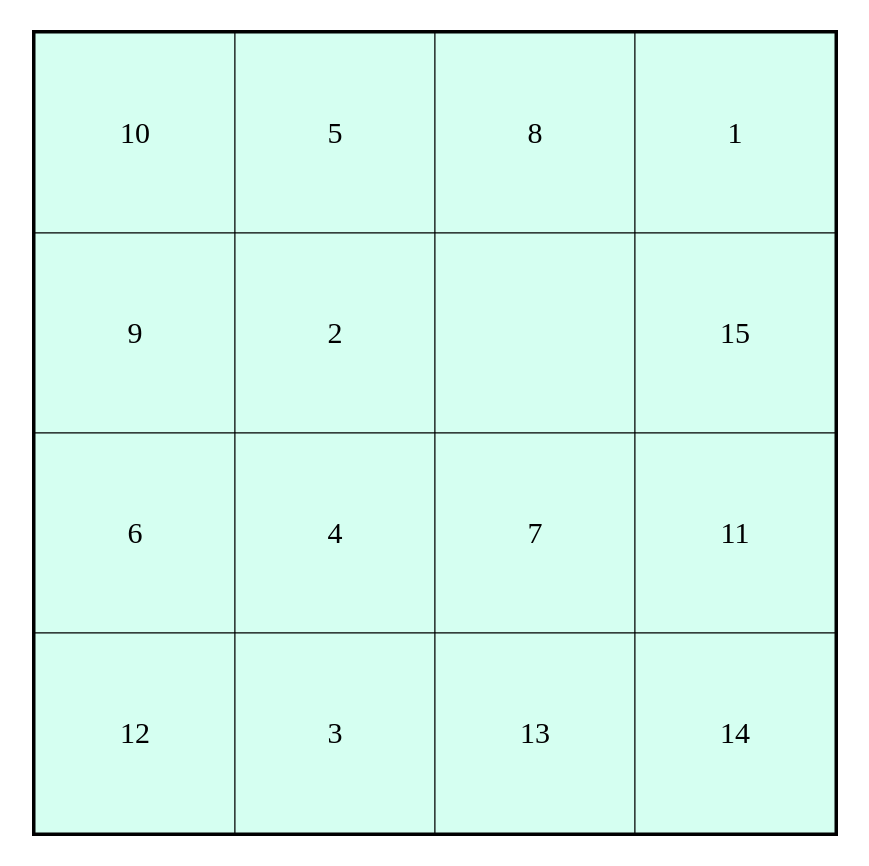
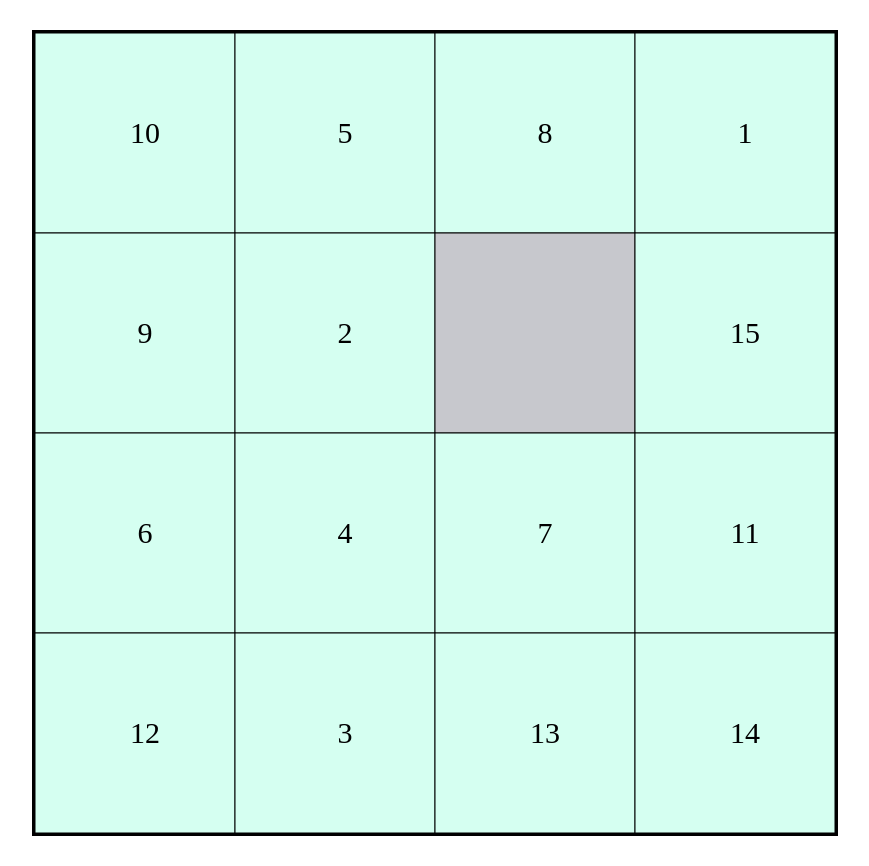
Before and after one commit to FlashWS/gameTag, a plain HTML site: page index.html in a window 1280 px wide. Shown: the whole page, without its empty margins (205-1074 px from the left). Drawn offline with Linux system fonts and the light colour scheme.

Commit message:
Рефакторинг

```diff
--- a/css/main.css
+++ b/css/main.css
@@ -111,6 +111,10 @@ textarea {
 .card-square{
     stroke: #000;
     fill: #d5fff1;
+}
+.card-square-empty{
+    stroke: #000;
+    fill: #c7c8cd;
 }
 .card-text{
     font-size: 30px;
--- a/js/main.js
+++ b/js/main.js
@@ -4,126 +4,116 @@
 
 "use strict";
 
-function Tag () {
+class Tag {
 
-  const defaultValues = [1, 2, 3, 4, 5, 6, 7, 8, 9, 10, 11, 12, 13, 14, 15, null];
-  let cards = [];
-  let steps = 0;
+  constructor () {
+    this.defaultValues = [1, 2, 3, 4, 5, 6, 7, 8, 9, 10, 11, 12, 13, 14, 15, null];
+    this.cards = [];
+    this.steps = 0;
+  }
 
-  const spoilGame = defaultValues => {
-    let randomValues = [...defaultValues];
+  getRandomizedValues () {
+    let randomValues = [...this.defaultValues];
     let x = 0;
     let y = 0;
 
-    randomValues.sort(() => Math.random() - 0.5);
+    this.cards = randomValues
+      .sort(() => Math.random() - 0.5)
+      .map((value) => {
+        if (x === 4) {
+          x = 0;
+          y++;
+        }
 
-    randomValues.forEach((item) => {
-      cards.push({
-        value: item,
-        x: x,
-        y: y
+        return {
+          value: value,
+          x: x++,
+          y: y
+        }
       });
+  };
 
-      x++;
+  drawGameField () {
 
-      if (x === 4) {
-        x = 0;
-        y++;
-      }
+    let gameField = document.getElementById('game');
+    const sizeField = 200;
+
+    gameField.innerHTML = '';
+
+    this.cards.forEach((item, i) => {
+      let g = `
+        <g data-id="${i}" class="card-group">
+            <rect
+              class="${(item.value) ? 'card-square' : 'card-square-empty'}"
+              x="${item.x * sizeField}"
+              y="${item.y * sizeField}"
+              width="${sizeField}"
+              height="${sizeField}">
+            </rect>
+            <text
+              class="card-text"
+              text-anchor="middle"
+              x="${item.x * sizeField + sizeField / 2 + 10 }"
+              y="${item.y * sizeField + sizeField / 2 + 10}">
+                ${(item.value) ? item.value : ''}
+            </text>
+        </g>
+      `;
+      gameField.innerHTML += g;
     });
 
-    drawGameField();
-  };
-
-  const drawGameField = () => {
-
-    let gameField = document.getElementById('game');
-    gameField.innerHTML = '';
-
-    cards.forEach((item, i) => {
-
-      let g = document.createElementNS('http://www.w3.org/2000/svg', 'g');
-      g.setAttribute('data-id', i);
-      g.setAttribute('class', 'card-group');
-
-      let cardSquare = document.createElementNS('http://www.w3.org/2000/svg', 'rect');
-      cardSquare.setAttribute('class', 'card-square');
-      cardSquare.setAttribute('x', item.x * 200);
-      cardSquare.setAttribute('y', item.y * 200);
-      cardSquare.setAttribute('width', 200);
-      cardSquare.setAttribute('height', 200);
-      g.appendChild(cardSquare);
-
-      let cardValue = document.createElementNS('http://www.w3.org/2000/svg', 'text');
-      cardValue.setAttribute('class', 'card-text');
-      cardValue.setAttribute('text-anchor', 'middle');
-      cardValue.setAttribute('x', item.x * 200 + 100);
-      cardValue.setAttribute('y', item.y * 200 + 110);
-      cardValue.textContent = item.value;
-      g.appendChild(cardValue);
-
-      gameField.appendChild(g);
-
-    });
-
-    checkWin();
-    eventClick();
-  };
-
-  const eventClick = () => {
     let cardElements = document.getElementsByClassName('card-group');
 
     for (let i = 0; i < cardElements.length; i++) {
-      cardElements[i].onclick = (e) => changeCard(e.currentTarget.dataset.id);
+      cardElements[i].onclick = (e) => this.changeCard(e.currentTarget.dataset.id);
     }
   };
 
-  const changeCard = id => {
-    let card = cards[id];
+  changeCard (id) {
+    let card = this.cards[id];
 
     if (card.value === null) {
-      soundPlay('error');
+      this.playSound('error');
       return
     }
 
-    let emptyCard = cards.filter((card) => card.value === null)[0];
+    let emptyCard = this.cards.filter((card) => card.value === null)[0];
 
     if ((Math.abs(card.x - emptyCard.x) + Math.abs(card.y - emptyCard.y)) === 1) {
       emptyCard.value = card.value;
       card.value = null;
-      steps++;
-      soundPlay('change');
-      drawGameField();
+      this.steps++;
+      this.playSound('change');
+      this.drawGameField();
+      this.checkWin();
     } else {
-      soundPlay('error');
+      this.playSound('error');
     }
   };
 
-  const soundPlay = name => {
+  playSound (name) {
     let audio = new Audio();
     audio.src = `media/${name}.mp3`;
     audio.autoplay = true;
   };
 
-  const checkWin = () => {
-    let resultValues = cards.map((card) => card.value);
+  checkWin () {
+    let resultValues = this.cards.map((card) => card.value);
 
-    if (JSON.stringify(defaultValues) === JSON.stringify(resultValues)) {
-      soundPlay('win');
+    if (JSON.stringify(this.defaultValues) === JSON.stringify(resultValues)) {
+      this.playSound('win');
 
-      if (confirm(`Поздравляем, вы выйграли за ${steps} шагов. Начать заново?`)) {
-        run();
+      if (confirm(`Поздравляем, вы выиграли за ${this.steps} шагов. Начать заново?`)) {
+        this.run();
       }
     }
   };
 
-  const run = () => {
-    steps = 0;
-    spoilGame(defaultValues);
+  run () {
+    this.steps = 0;
+    this.getRandomizedValues(this.defaultValues);
+    this.drawGameField();
   };
-
-  this.run = () => run()
 }
 
-let tag = new Tag();
-tag.run();
+new Tag().run();
```
